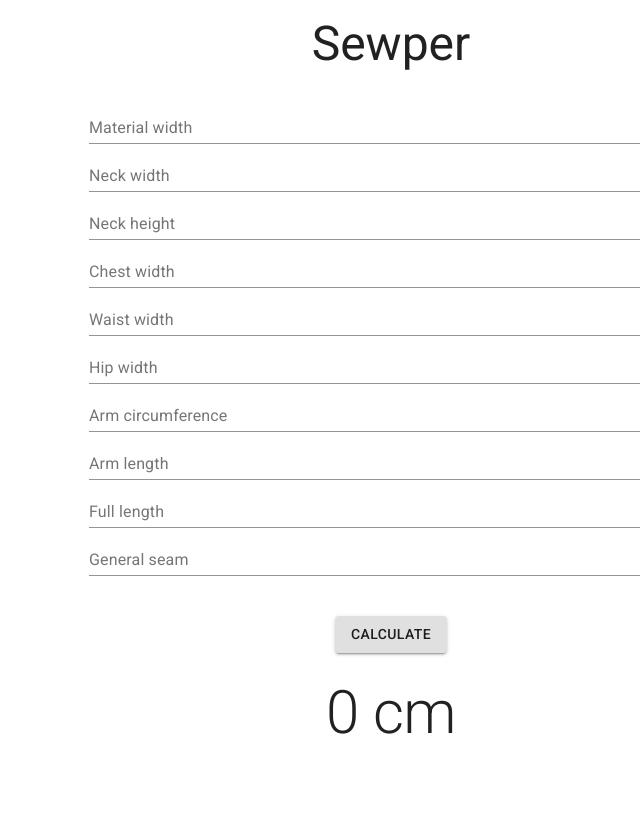
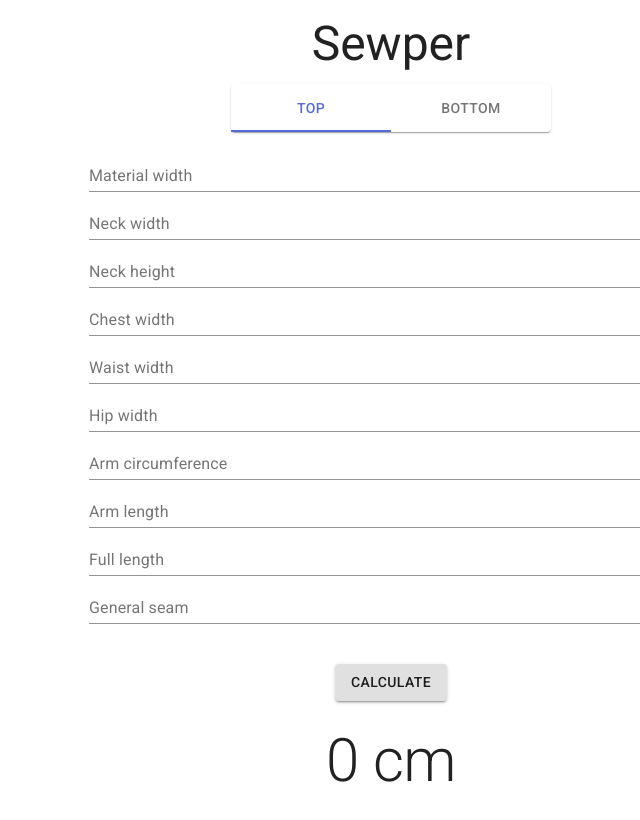
Before and after one commit to papirfecnike/sewper, a React (Create React App) app: page / in a window 1280 px wide. Shown: the top 820 px of the page, without its empty margins (249-889 px from the left). Built offline with nearby package versions, Linux system fonts and the light colour scheme.

Commit message:
refactor: move Form to Component

```diff
--- a/src/App.js
+++ b/src/App.js
@@ -1,18 +1,14 @@
 import React, { useState } from 'react';
 import 'typeface-roboto';
-import logo from './logo.svg';
 import './App.css';
-import Input from "./components/Input";
+import CenteredTabs from './components/CenteredTabs/index.js';
+import TopForm from './components/TopForm/index.js';
 import Container from '@material-ui/core/Container';
 import Typography from '@material-ui/core/Typography';
-import Box from '@material-ui/core/Box';
-import Link from '@material-ui/core/Link';
-import TextField from '@material-ui/core/TextField';
 import Button from '@material-ui/core/Button';
 import { makeStyles } from '@material-ui/core/styles';
 import Grid from '@material-ui/core/Grid';
 import { calculateMaterialLength } from './logic/area.js';
-import toNumber from './logic/to-number.js';
 
 const useStyles = makeStyles((theme) => ({
   root: {
@@ -29,72 +25,49 @@ const useStyles = makeStyles((theme) => ({
 export default function App() {
   const classes = useStyles();
 
-  const [materialWidth, setMaterialWidth] = useState(0)
-
-  const [neckWidth, setNeckWidth] = useState(0)
-  const [neckHeight, setNeckHeight] = useState(0)
-
-  const [chestWidth, setChestWidth] = useState(0)
-  const [waistWidth, setWaistWidth] = useState(0)
-  const [hipWidth, setHipWidth] = useState(0)
-
-  const [armCircumference, setArmCircumference] = useState(0)
-  const [armLength, setArmLength] = useState(0)
-
-  const [fullLength, setFullLength] = useState(0)
-
-  const [seamWidth, setSeamWidth] = useState(0)
+  const defaultFormFields = {
+    materialWidth: 0,
+    neckWidth: 0,
+    neckHeight: 0,
+    chestWidth: 0,
+    waistWidth: 0,
+    hipWidth: 0,
+    armCircumference: 0,
+    armLength: 0,
+    fullLength: 0,
+    seamWidth: 0,
+  }
+  const [formFields, setFormFields] = useState(defaultFormFields)
 
   const [materialLength, setMaterialLength] = useState(0)
 
   const calculate = () => {
-    const torsoParameters = {
-      chestWidth,
-      waistWidth,
-      hipWidth,
-      fullLength,
-      seamWidth
-    }
-    const armParameters = {
-      armCircumference,
-      armLength,
-      seamWidth
-    }
-    const neckParameters = {
-      neckHeight,
-      neckWidth,
-      seamWidth
-    }
     try {
-      const calculatedMaterialLength = calculateMaterialLength(torsoParameters, armParameters, neckParameters, materialWidth)
+      const calculatedMaterialLength = calculateMaterialLength(formFields)
       setMaterialLength(calculatedMaterialLength)
     } catch(error) {
       console.error (error)
     };
   }
 
+  // to do finish: based on "fields", set value in formFields, using setFormFields
+  const formHandler = (field, value) => {
+
+  }
+
   return (
     <Container maxWidth="lg">
       <div className={classes.root}>
         <Grid container spacing={3} direction="column" justify="space-around" alignItems="center">
-    <Grid item xs={12} sm={6}>
-      <Typography className={classes.titleMargin} variant="h3" component="h1">
-        Sewper
-      </Typography>
-    </Grid>
           <Grid item xs={12} sm={6}>
-            <TextField fullWidth pattern="\d*" type="number" label="Material width" onChange={event => setMaterialWidth(toNumber(event.target.value))} />
-            <TextField fullWidth pattern="\d*" type="number" label="Neck width" onChange={event => setNeckWidth(toNumber(event.target.value))} />
-            <TextField fullWidth pattern="\d*" type="number" label="Neck height" onChange={event => setNeckHeight(toNumber(event.target.value))} />
-            <TextField fullWidth pattern="\d*" type="number" label="Chest width" onChange={event => setChestWidth(toNumber(event.target.value))} />
-            <TextField fullWidth pattern="\d*" type="number" label="Waist width" onChange={event => setWaistWidth(toNumber(event.target.value))} />
-            <TextField fullWidth pattern="\d*" type="number" label="Hip width" onChange={event => setHipWidth(toNumber(event.target.value))} />
-            <TextField fullWidth pattern="\d*" type="number" label="Arm circumference" onChange={event => setArmCircumference(toNumber(event.target.value))} />
-            <TextField fullWidth pattern="\d*" type="number" label="Arm length" onChange={event => setArmLength(toNumber(event.target.value))} />
-            <TextField fullWidth pattern="\d*" type="number" label="Full length" onChange={event => setFullLength(toNumber(event.target.value))} />
-            <TextField fullWidth pattern="\d*" type="number" label="General seam" onChange={event => setSeamWidth(toNumber(event.target.value))} />
+            <Typography className={classes.titleMargin} variant="h3" component="h1">
+              Sewper
+            </Typography>
           </Grid>
-
+          <CenteredTabs />
+          <Grid item xs={12} sm={6}>
+            <TopForm onChange={(field, value) => formHandler(field, value)} />
+          </Grid>
           <Grid item xs={12} sm={12}>
             <Button fullWidth className={classes.calcButton} variant="contained" onClick={calculate}>Calculate</Button>
           </Grid>
```
